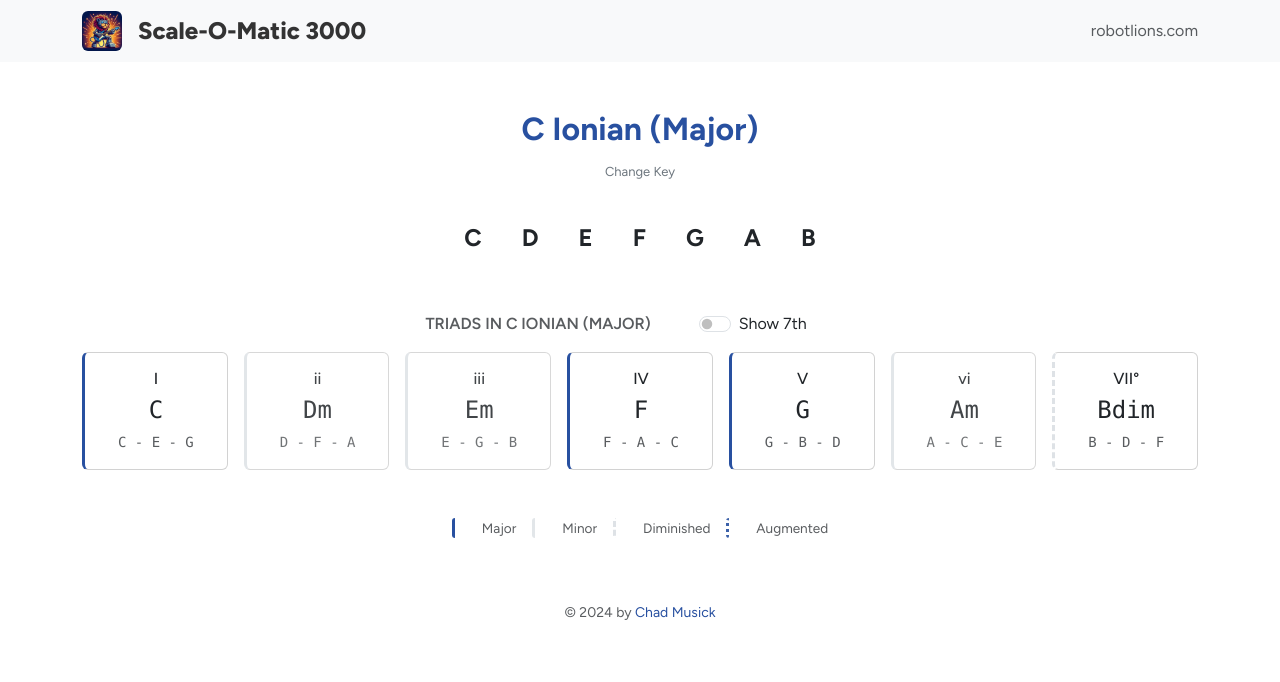
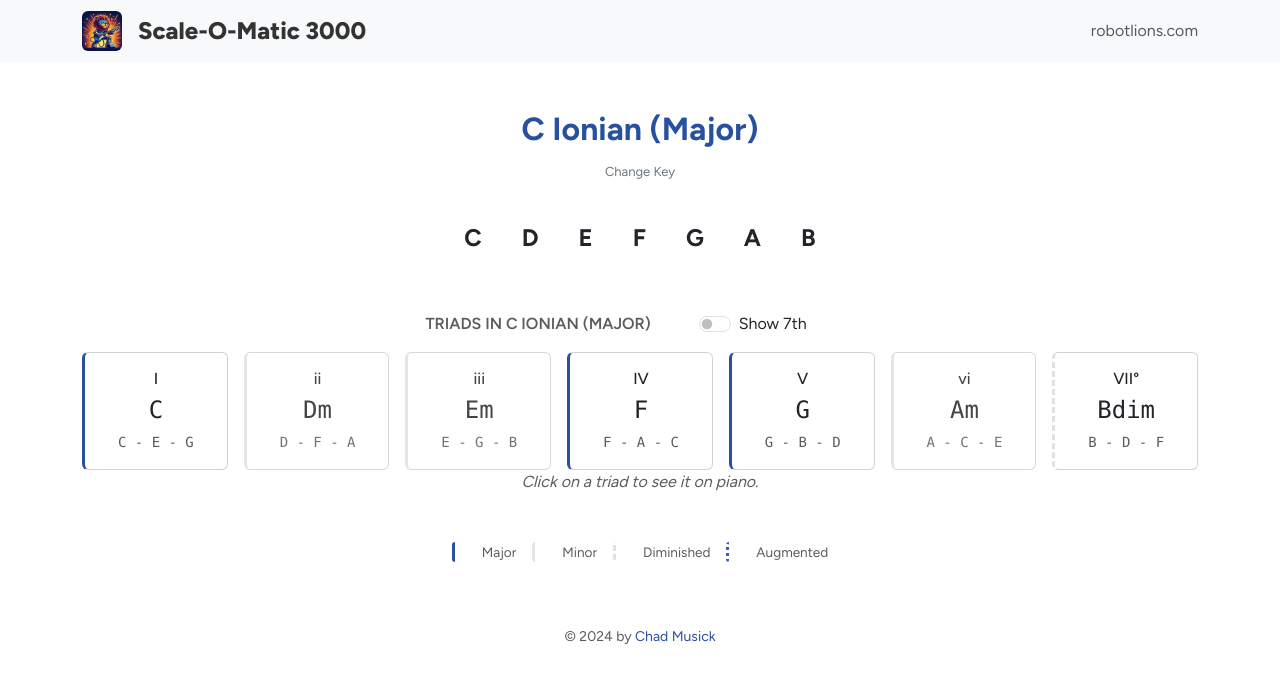
Before and after one commit to robotlions/scaleomatic-vite, a React (Vite) app: page / in a window 1280 px wide. Shown: the top 682 px of the page. Built offline with nearby package versions, Linux system fonts and the light colour scheme; the HTML template or start-up script is replaced by a standard one.

Commit message:
adds the instruction to click on a triad

```diff
--- a/src/App.jsx
+++ b/src/App.jsx
@@ -415,7 +415,7 @@ function App() {
               </div>
             ))}
           </div>
-          {selectedTriad !== null && (
+          {selectedTriad !== null ? (
             <div className="piano-wrap mb-5">
               <h6 className="text-uppercase fw-semibold text-muted text-center mb-2">
                 {triads[selectedTriad].name} &mdash;{" "}
@@ -440,6 +440,10 @@ function App() {
                 </button>
               </div>
             </div>
+          ) : (
+            <p className="text-center text-muted fst-italic mb-5">
+              Click on a triad to see it on piano.
+            </p>
           )}
         </div>
         <div className="d-flex flex-wrap justify-content-center gap-3 mb-3">
```
